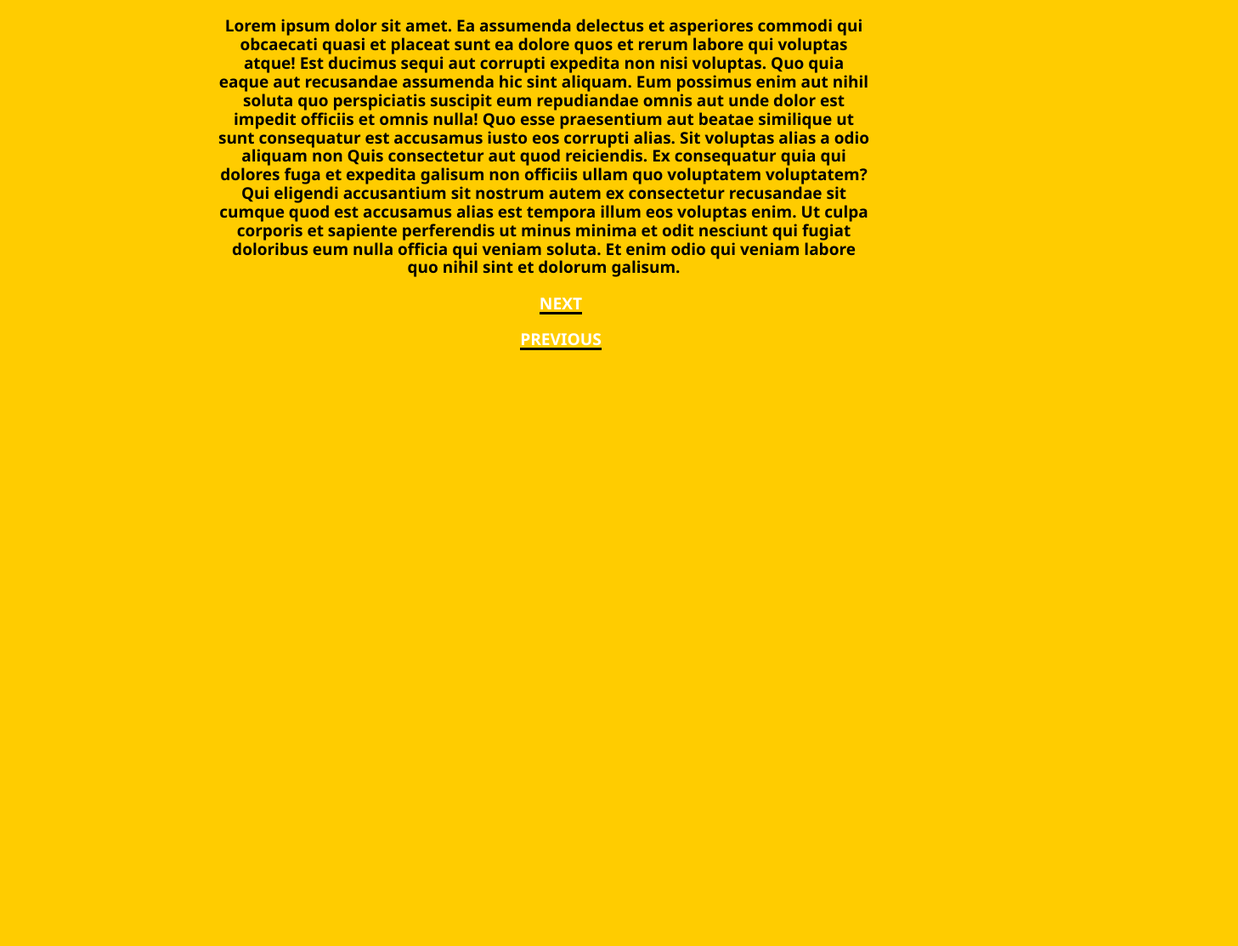
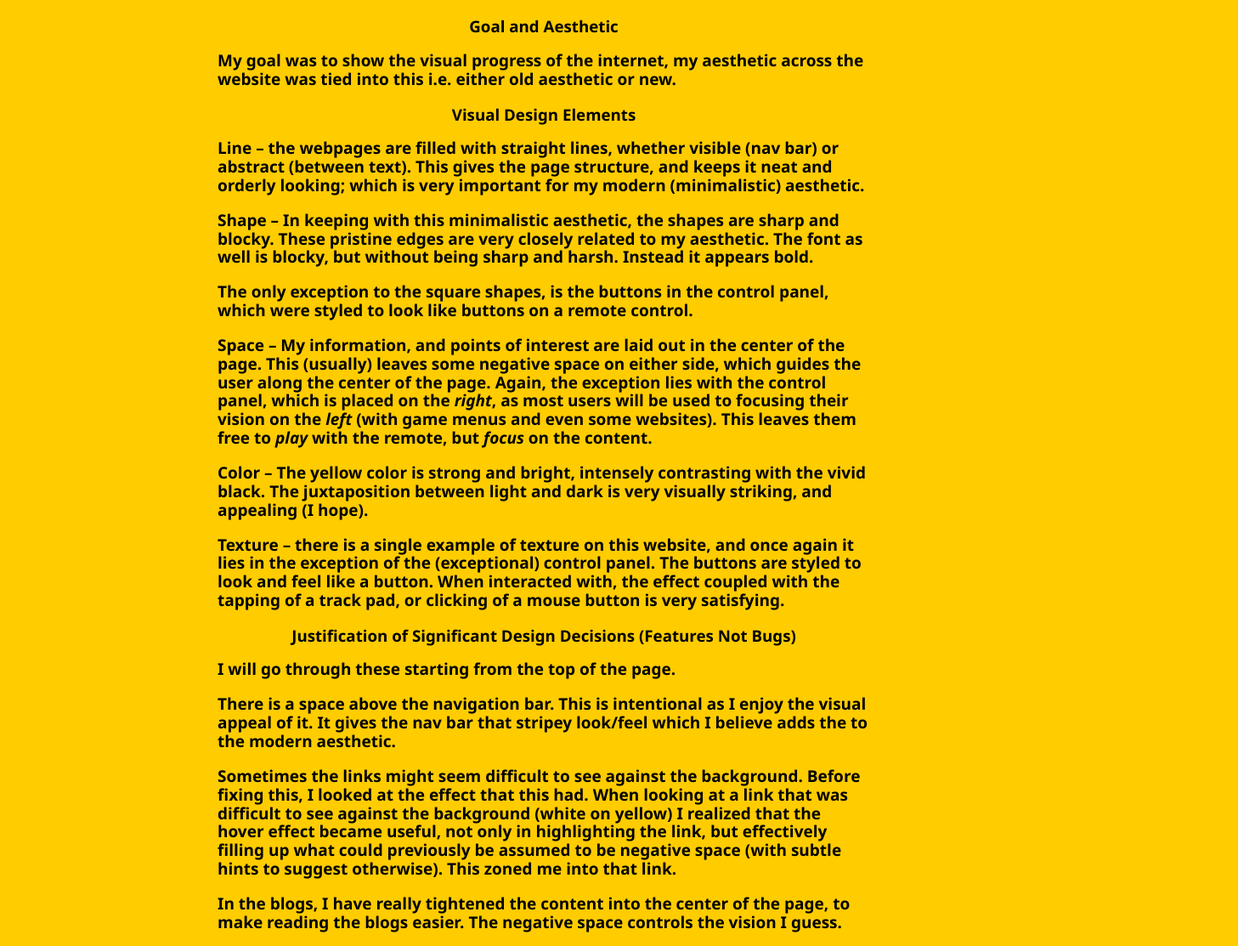
Before and after one commit to 2395582/2395582.github.io, a plain HTML site: page DESIGN/2styleguide.html in a window 1280 px wide. Shown: the part 339-1452 px from the top of the page at 85% size, 1457 px wide, since content can reach past the window. Before the commit the page ends 800 px from the top, so only its background shows below. Drawn offline with Linux system fonts and the light colour scheme.

Commit message:
added blogs
added blogs and images

```diff
--- a/DESIGN/2styleguide.html
+++ b/DESIGN/2styleguide.html
@@ -30,23 +30,75 @@
       <h1 class="name">THRIVE</h1>
       <h2>Style Guide</h2>
     </header>
+    <h3>Goal and Aesthetic</h3>
     <p>
-      Lorem ipsum dolor sit amet. Ea assumenda delectus et asperiores commodi
-      qui obcaecati quasi et placeat sunt ea dolore quos et rerum labore qui
-      voluptas atque! Est ducimus sequi aut corrupti expedita non nisi voluptas.
-      Quo quia eaque aut recusandae assumenda hic sint aliquam. Eum possimus
-      enim aut nihil soluta quo perspiciatis suscipit eum repudiandae omnis aut
-      unde dolor est impedit officiis et omnis nulla! Quo esse praesentium aut
-      beatae similique ut sunt consequatur est accusamus iusto eos corrupti
-      alias. Sit voluptas alias a odio aliquam non Quis consectetur aut quod
-      reiciendis. Ex consequatur quia qui dolores fuga et expedita galisum non
-      officiis ullam quo voluptatem voluptatem? Qui eligendi accusantium sit
-      nostrum autem ex consectetur recusandae sit cumque quod est accusamus
-      alias est tempora illum eos voluptas enim. Ut culpa corporis et sapiente
-      perferendis ut minus minima et odit nesciunt qui fugiat doloribus eum
-      nulla officia qui veniam soluta. Et enim odio qui veniam labore quo nihil
-      sint et dolorum galisum.
+      My goal was to show the visual progress of the internet, my aesthetic
+      across the website was tied into this i.e. either old aesthetic or new.
     </p>
+    <h3>Visual Design Elements</h3>
+    <p>
+      Line – the webpages are filled with straight lines, whether visible (nav
+      bar) or abstract (between text). This gives the page structure, and keeps
+      it neat and orderly looking; which is very important for my modern
+      (minimalistic) aesthetic.
+    </p>
+    <p>
+      Shape – In keeping with this minimalistic aesthetic, the shapes are sharp
+      and blocky. These pristine edges are very closely related to my aesthetic.
+      The font as well is blocky, but without being sharp and harsh. Instead it
+      appears bold.
+    </p>
+    <p>
+      The only exception to the square shapes, is the buttons in the control
+      panel, which were styled to look like buttons on a remote control.
+    </p>
+    <p>
+      Space – My information, and points of interest are laid out in the center
+      of the page. This (usually) leaves some negative space on either side,
+      which guides the user along the center of the page. Again, the exception
+      lies with the control panel, which is placed on the <em>right</em>, as
+      most users will be used to focusing their vision on the
+      <em>left</em> (with game menus and even some websites). This leaves them
+      free to <em>play</em> with the remote, but <em>focus</em> on the content.
+    </p>
+    <p>
+      Color – The yellow color is strong and bright, intensely contrasting with
+      the vivid black. The juxtaposition between light and dark is very visually
+      striking, and appealing (I hope).
+    </p>
+    <p>
+      Texture – there is a single example of texture on this website, and once
+      again it lies in the exception of the (exceptional) control panel. The
+      buttons are styled to look and feel like a button. When interacted with,
+      the effect coupled with the tapping of a track pad, or clicking of a mouse
+      button is very satisfying.
+    </p>
+    <h3>Justification of Significant Design Decisions (Features Not Bugs)</h3>
+    <p>I will go through these starting from the top of the page.</p>
+    <p>
+      There is a space above the navigation bar. This is intentional as I enjoy
+      the visual appeal of it. It gives the nav bar that stripey look/feel which
+      I believe adds the to the modern aesthetic.
+    </p>
+    <p>
+      Sometimes the links might seem difficult to see against the background.
+      Before fixing this, I looked at the effect that this had. When looking at
+      a link that was difficult to see against the background (white on yellow)
+      I realized that the hover effect became useful, not only in highlighting
+      the link, but effectively filling up what could previously be assumed to
+      be negative space (with subtle hints to suggest otherwise). This zoned me
+      into that link.
+    </p>
+    <p>
+      In the blogs, I have really tightened the content into the center of the
+      page, to make reading the blogs easier. The negative space controls the
+      vision I guess.
+    </p>
+    <img
+      src="/DESIGN/IMAGES/fsketch.png"
+      alt="A final sketch of my page layout"
+    />
+
     <ul>
       <li>
         <a href="/DESIGN/3wireframes.html">NEXT</a>
--- a/styleblog.css
+++ b/styleblog.css
@@ -31,14 +31,28 @@ h2{
   font-weight: bolder;
 }
 
+h3{
+  text-align: center;
+  font-weight: bolder;
+}
+
 p
 {
 
- text-align: center;
  font-size: 19px;
  margin-right: 20%;
  margin-left: 20%;
 }
+
+img{
+ padding-left: 3%;
+}
+
+.images {
+  padding-left: 20%;
+}
+
+
 
 ul
 {
```
Also changed, not shown: DESIGN/3wireframes.html (+20 -18 lines), THEORY/1week3.html (+0 -6 lines), THEORY/2week4.html (+1 -1 lines), THEORY/3critreflection.html (added, +74 -0 lines), THEORY/3internet-artprep.html (deleted, +0 -60 lines), THEORY/4internet-artprep.html (renamed from DESIGN/4critreflection.html, +5 -4 lines), THEORY/5internet-artrnr.html (renamed from THEORY/4internet-artrnr.html, +1 -1 lines), index.html (+1 -1 lines), jdesign.html (+1 -6 lines), ktheory.html (+6 -3 lines), DESIGN/4implimentation.html (renamed from DESIGN/5implimentation.html), DESIGN/IMAGES/dtpage.png (added), DESIGN/IMAGES/fsketch.png (added), DESIGN/IMAGES/index.png (added), 2 more files.
